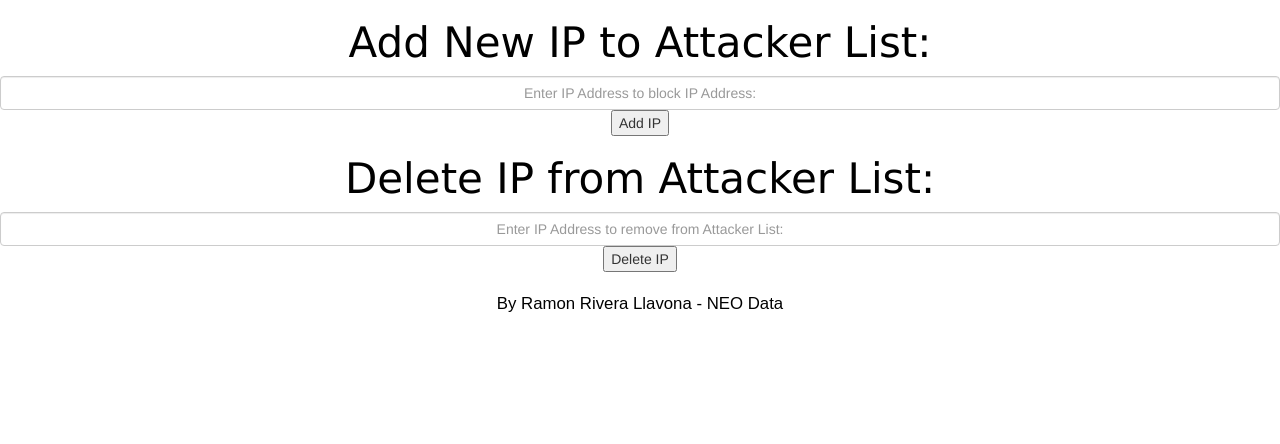
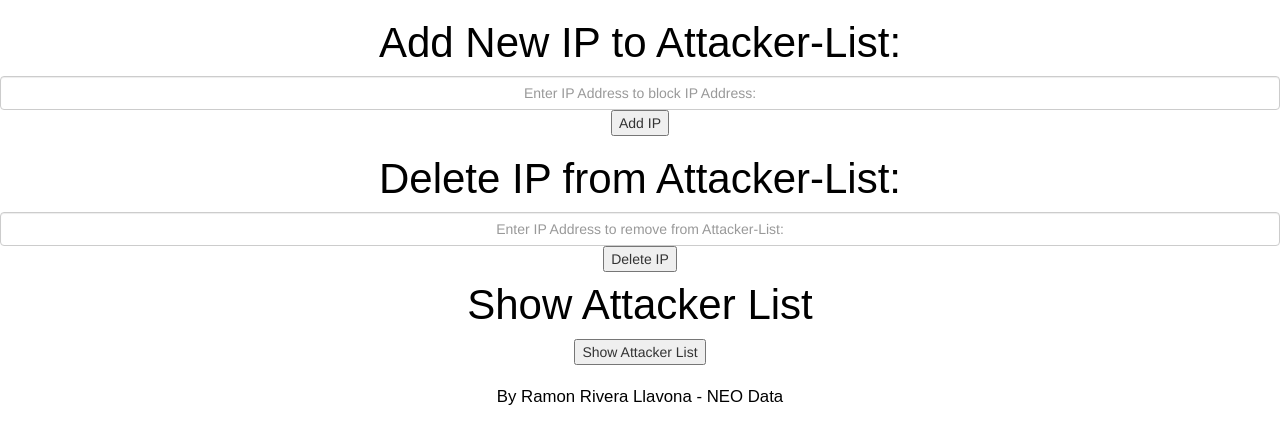
Before and after one commit to rllavona13/Network_Tool, a Flask app: page / in a window 1280 px wide. Shown: the top 444 px of the page. Run offline with Flask 2, Linux system fonts and the light colour scheme; some libraries are stand-ins or nearby versions.

Commit message:
new modules

```diff
--- a/Network_Tool_Web/PYEZ_Block_Attackers/templates/attackers_list.html
+++ b/Network_Tool_Web/PYEZ_Block_Attackers/templates/attackers_list.html
@@ -19,14 +19,21 @@
 
       h2 {
         color: black;
-        font-family: verdana;
+        font-family: arial;
         font-size: 300%;
         text-align: center;
         }
 
       h3 {
         color: black;
-        font-family: verdana;
+        font-family: arial;
+        font-size: 300%;
+        text-align: center;
+        }
+
+      h4 {
+        color: black;
+        font-family: arial;
         font-size: 300%;
         text-align: center;
         }
@@ -52,18 +59,23 @@
 
   <body>
 
-            <h2>Add New IP to Attacker List:</h2>
+            <h2>Add New IP to Attacker-List:</h2>
                 <form action="{{ url_for('block_form') }}" method="POST">
                   <input type="text" class="form-control" placeholder="Enter IP Address to block IP Address:"
                          name="attacker">
                   <input type="submit" name="commit" value="Add IP">
                 </form>
 
-            <h3>Delete IP from Attacker List:</h3>
+            <h3>Delete IP from Attacker-List:</h3>
                 <form action="{{ url_for('block_form') }}" method="POST">
-                  <input type="text" class="form-control" placeholder="Enter IP Address to remove from Attacker List:"
+                  <input type="text" class="form-control" placeholder="Enter IP Address to remove from Attacker-List:"
                          name="a_delete">
                   <input type="submit" name="delete" value="Delete IP">
+                </form>
+
+            <h4>Show Attacker List</h4>
+                <form action="{{ url_for('block_form') }}" method="POST">
+                  <input type="submit" name="show" value="Show Attacker List">
                 </form>
 
     <br>
--- a/Network_Tool_Web/PYEZ_Block_Attackers/tests.py
+++ b/Network_Tool_Web/PYEZ_Block_Attackers/tests.py
@@ -44,7 +44,7 @@ def block_form():
 
     elif "show" in request.form:
         for hosts in config['ip']:
-            dev = Device(user=config.username, password=config.password, host=hosts, port=22)
+            dev = Device(host=hosts, user=config['username'], password=config['password'], port=22)
             dev.open()
             dev.close()
         return render_template("attacker_commit.html")
--- a/Network_Tool_Web/PYEZ_Block_Attackers_GUI/blockAttackersGUI.py
+++ b/Network_Tool_Web/PYEZ_Block_Attackers_GUI/blockAttackersGUI.py
@@ -11,7 +11,7 @@ topFrame.pack()
 bottomFrame = Frame(form)
 bottomFrame.pack(side=BOTTOM)
 
-label1 = Label(topFrame, text="BLOCK IP ATTACKERS TOOL")
+label1 = Label(topFrame, text="Block Attackers Tool")
 label1.pack(fill=X)
 
 button1 = Button(bottomFrame, text="Block IP")
```
Also changed, not shown: Network_Tool_Web/PYEZ_Block_Attackers/templates/login.html (+4 -10 lines).
